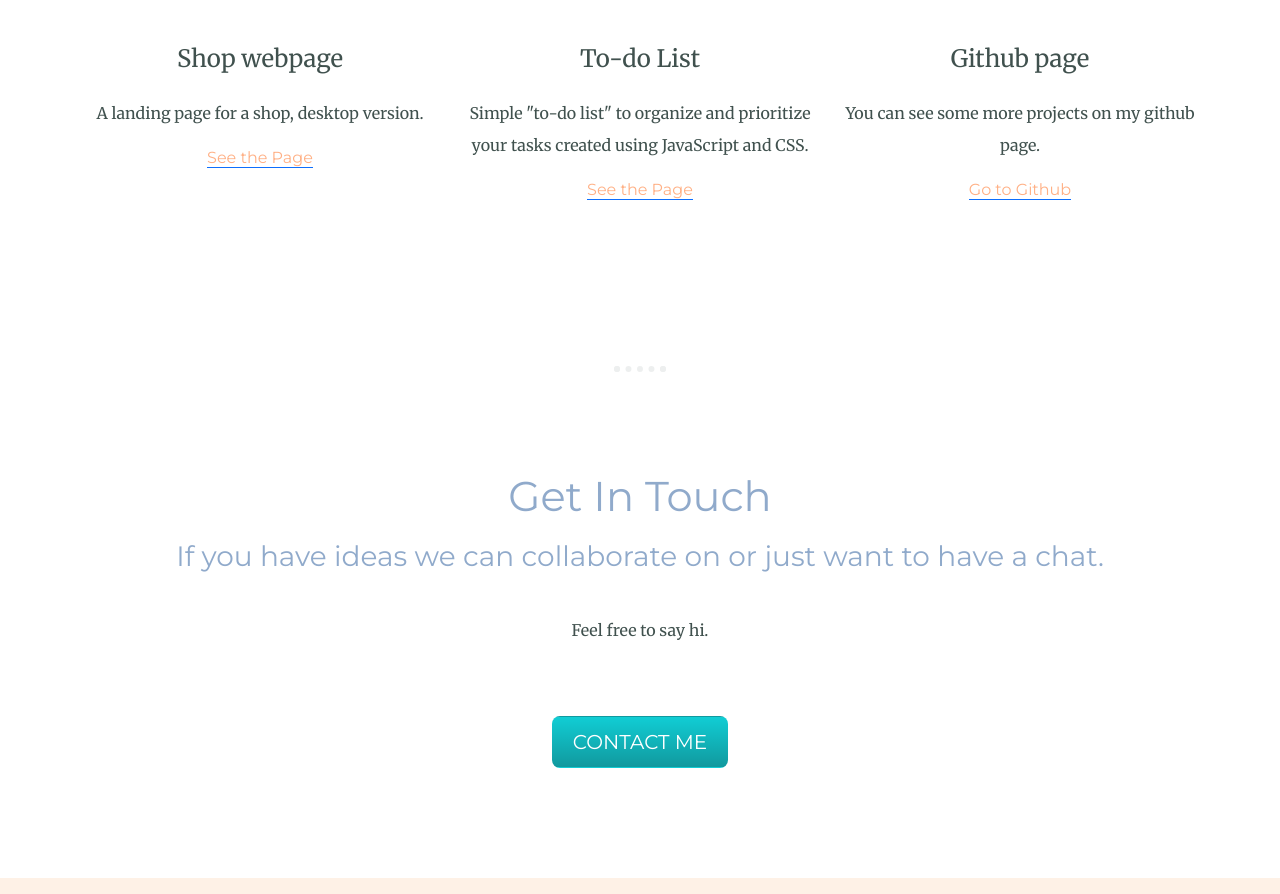
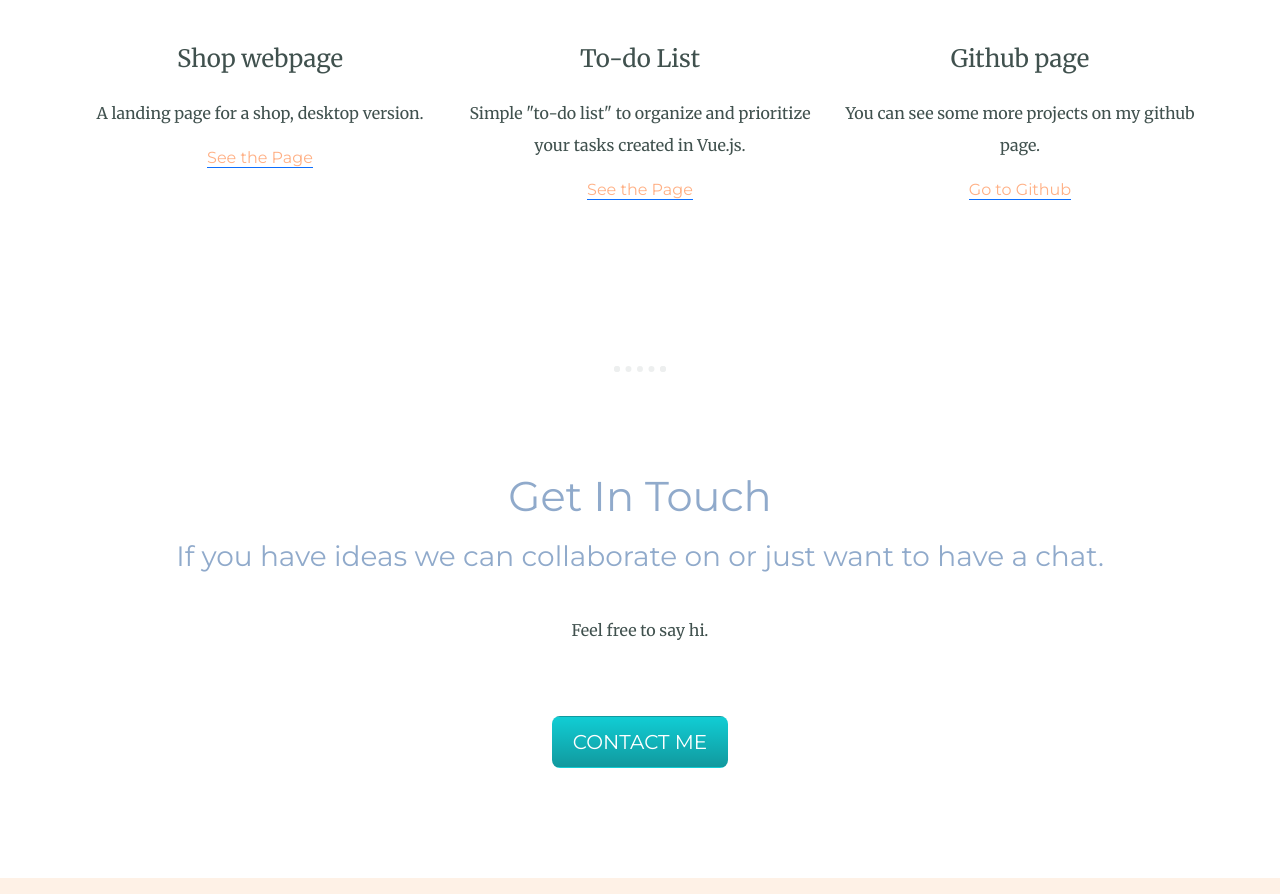
Before and after one commit to staceysav/CV_css, a plain HTML site: page index.html in a window 1280 px wide. Shown: the part 2523-3417 px from the top of the page. Drawn offline with nearby package versions, Linux system fonts and the light colour scheme; a script that the page names is missing.

Commit message:
added text

```diff
--- a/index.html
+++ b/index.html
@@ -86,7 +86,7 @@
                           <i class="fa fa-2x fa-search service-icon bg-primary text-white mr-3"></i>
                           <h4 class="font-weight-bold m-0">To-do List</h4>
                       </div>
-                      <p>Simple "to-do list" to organize and prioritize your tasks created using JavaScript and CSS.</p>
+                      <p>Simple "to-do list" to organize and prioritize your tasks created in Vue.js.</p>
                       <a class="border-bottom border-primary text-decoration-none" target=”_blank” href="https://github.com/staceysav/todo-list">See the Page</a>
                   </div>
                   <div class="col-lg-4 col-md-6 text-center mb-5">
```
